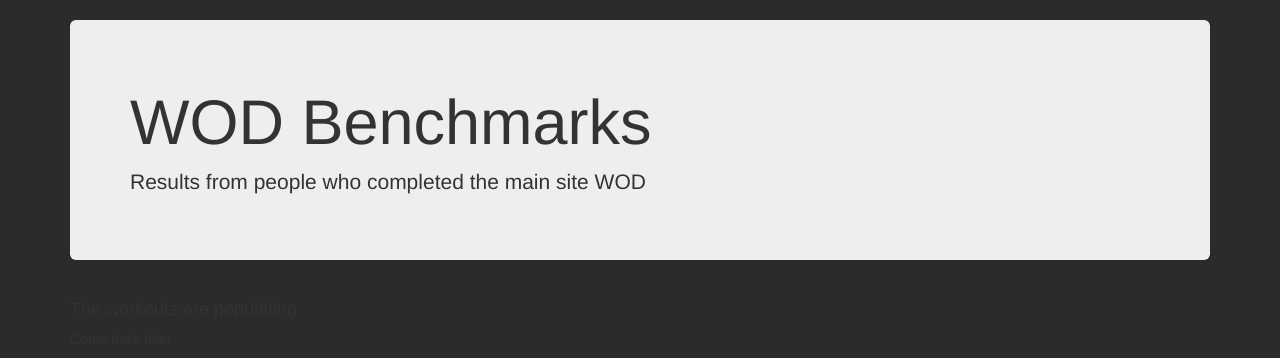
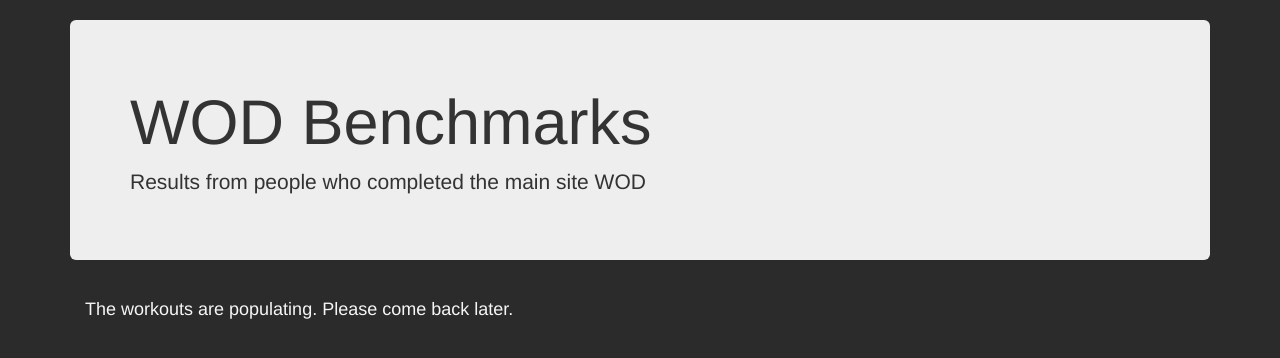
Before and after one commit to turnipsundae/fitjeb, a Django app: page / in a window 1280 px wide. Shown: the top 358 px of the page. Run offline with Django 3.2, Linux system fonts and the light colour scheme; data that the repository does not hold is empty; some libraries are stand-ins or nearby versions.

Commit message:
Make empty index page more readable

```diff
--- a/browse/static/browse/css/fitjeb.css
+++ b/browse/static/browse/css/fitjeb.css
@@ -19,6 +19,10 @@ body {
     background-color: #F6F6F6;
 }
 
+/* Cream color text */
+.theme-two {
+    color: #F6F6F6;
+}
 
 /* Create a sleeve to pad each card */
 .sleeve {
--- a/browse/templates/browse/index.html
+++ b/browse/templates/browse/index.html
@@ -19,8 +19,11 @@
             </div>
         </div>
         {% empty %}
-            <h4>The workouts are populating</h4>
-            <p>Come back later</p>
+        <div class="col-md-12">
+            <div class="theme-two">
+            <h4>The workouts are populating. Please come back later.</h4>
+            </div>
+        </div>
         {% endfor %}
     </div>
 </div>
```
